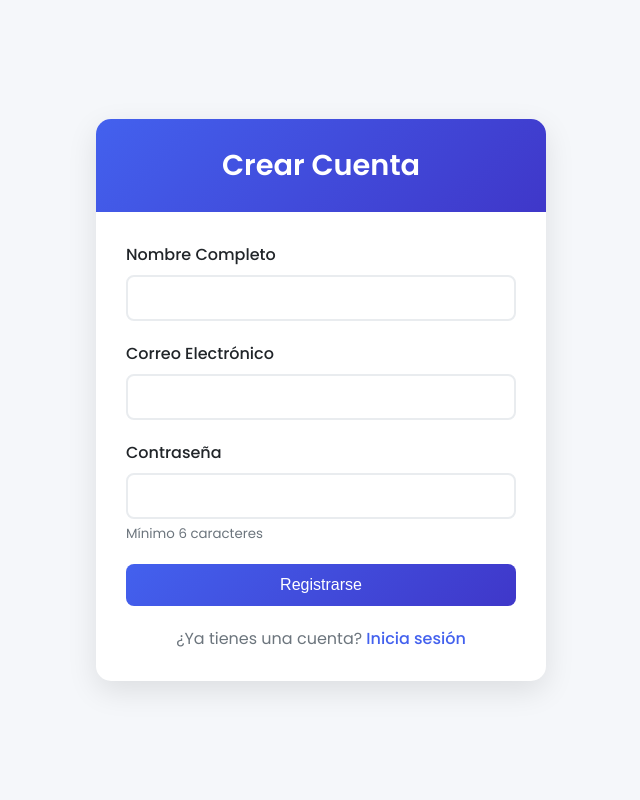
After one commit to FredPeal/LoanSystem, a PHP site: page /app/views/auth/register.php in a window 1280 px wide. The commit adds this page. Shown: the whole page, without its empty margins (319-959 px from the left). Run offline with PHP 8.4, Linux system fonts and the light colour scheme.

Commit message:
Create register form and save on database

```diff
--- /dev/null
+++ b/app/views/auth/register.php
@@ -0,0 +1,189 @@
+<!DOCTYPE html>
+<html lang="es">
+<head>
+    <meta charset="UTF-8">
+    <meta name="viewport" content="width=device-width, initial-scale=1.0">
+    <title>Registro de Usuario</title>
+    <link href="https://fonts.googleapis.com/css2?family=Poppins:wght@300;400;500;600;700&display=swap" rel="stylesheet">
+    <style>
+        :root {
+            --primary-color: #4361ee;
+            --secondary-color: #3f37c9;
+            --accent-color: #4895ef;
+            --light-color: #f8f9fa;
+            --dark-color: #212529;
+            --success-color: #4cc9f0;
+            --error-color: #f72585;
+        }
+
+        * {
+            margin: 0;
+            padding: 0;
+            box-sizing: border-box;
+        }
+
+        body {
+            font-family: 'Poppins', sans-serif;
+            background-color: #f5f7fa;
+            display: flex;
+            justify-content: center;
+            align-items: center;
+            min-height: 100vh;
+            padding: 20px;
+        }
+
+        .auth-container {
+            background-color: white;
+            border-radius: 15px;
+            box-shadow: 0 10px 30px rgba(0, 0, 0, 0.1);
+            width: 100%;
+            max-width: 450px;
+            overflow: hidden;
+        }
+
+        .auth-header {
+            background: linear-gradient(135deg, var(--primary-color), var(--secondary-color));
+            color: white;
+            padding: 25px;
+            text-align: center;
+        }
+
+        .auth-header h1 {
+            font-size: 1.8rem;
+            font-weight: 600;
+        }
+
+        .auth-body {
+            padding: 30px;
+        }
+
+        .form-group {
+            margin-bottom: 20px;
+        }
+
+        .form-group label {
+            display: block;
+            margin-bottom: 8px;
+            font-weight: 500;
+            color: var(--dark-color);
+        }
+
+        .form-control {
+            width: 100%;
+            padding: 12px 15px;
+            border: 2px solid #e9ecef;
+            border-radius: 8px;
+            font-size: 1rem;
+            transition: all 0.3s;
+        }
+
+        .form-control:focus {
+            border-color: var(--accent-color);
+            outline: none;
+            box-shadow: 0 0 0 3px rgba(67, 97, 238, 0.2);
+        }
+
+        .btn {
+            display: inline-block;
+            width: 100%;
+            padding: 12px;
+            background: linear-gradient(135deg, var(--primary-color), var(--secondary-color));
+            color: white;
+            border: none;
+            border-radius: 8px;
+            font-size: 1rem;
+            font-weight: 500;
+            cursor: pointer;
+            transition: all 0.3s;
+        }
+
+        .btn:hover {
+            background: linear-gradient(135deg, var(--secondary-color), var(--primary-color));
+            transform: translateY(-2px);
+        }
+
+        .auth-footer {
+            text-align: center;
+            margin-top: 20px;
+            color: #6c757d;
+        }
+
+        .auth-footer a {
+            color: var(--primary-color);
+            text-decoration: none;
+            font-weight: 500;
+        }
+
+        .auth-footer a:hover {
+            text-decoration: underline;
+        }
+
+        .alert {
+            padding: 15px;
+            border-radius: 8px;
+            margin-bottom: 20px;
+        }
+
+        .alert-error {
+            background-color: rgba(247, 37, 133, 0.1);
+            border-left: 4px solid var(--error-color);
+            color: var(--error-color);
+        }
+
+        .alert-success {
+            background-color: rgba(76, 201, 240, 0.1);
+            border-left: 4px solid var(--success-color);
+            color: var(--success-color);
+        }
+    </style>
+</head>
+<body>
+    <div class="auth-container">
+        <div class="auth-header">
+            <h1>Crear Cuenta</h1>
+        </div>
+
+        <div class="auth-body">
+            <?php if(isset($_GET['registered'])): ?>
+                <div class="alert alert-success">
+                    ¡Registro exitoso! Ahora puedes iniciar sesión.
+                </div>
+            <?php endif; ?>
+
+            <?php if(!empty($errors)): ?>
+                <div class="alert alert-error">
+                    <?php foreach($errors as $error): ?>
+                        <p><?php echo $error; ?></p>
+                    <?php endforeach; ?>
+                </div>
+            <?php endif; ?>
+
+            <form method="POST" action="index.php?action=register">
+                <div class="form-group">
+                    <label for="name">Nombre Completo</label>
+                    <input type="text" id="name" name="name" class="form-control"
+                           value="<?php echo isset($_POST['name']) ? htmlspecialchars($_POST['name']) : ''; ?>" required>
+                </div>
+
+                <div class="form-group">
+                    <label for="email">Correo Electrónico</label>
+                    <input type="email" id="email" name="email" class="form-control"
+                           value="<?php echo isset($_POST['email']) ? htmlspecialchars($_POST['email']) : ''; ?>" required>
+                </div>
+
+                <div class="form-group">
+                    <label for="password">Contraseña</label>
+                    <input type="password" id="password" name="password" class="form-control" required>
+                    <small style="display: block; margin-top: 5px; color: #6c757d;">Mínimo 6 caracteres</small>
+                </div>
+
+                <button type="submit" class="btn">Registrarse</button>
+            </form>
+
+            <div class="auth-footer">
+                <p>¿Ya tienes una cuenta? <a href="index.php?action=login">Inicia sesión</a></p>
+            </div>
+        </div>
+    </div>
+</body>
+</html>
--- a/index.php
+++ b/index.php
@@ -2,3 +2,4 @@
 
 require_once __DIR__ . '/vendor/autoload.php';
 require_once 'web.php';
+require_once '../routes.php';
```
Also changed, not shown: app/controllers/AuthController.php (added, +55 -0 lines), app/models/User.php (added, +53 -0 lines), config/database.php (added, +25 -0 lines), public/index.php (added, +19 -0 lines), routes.php (added, +16 -0 lines), .htaccess (added), app/views/auth/login.php (added), db/migrations/20250416130224_create_users_table.php (added), public/.htaccess (added).
